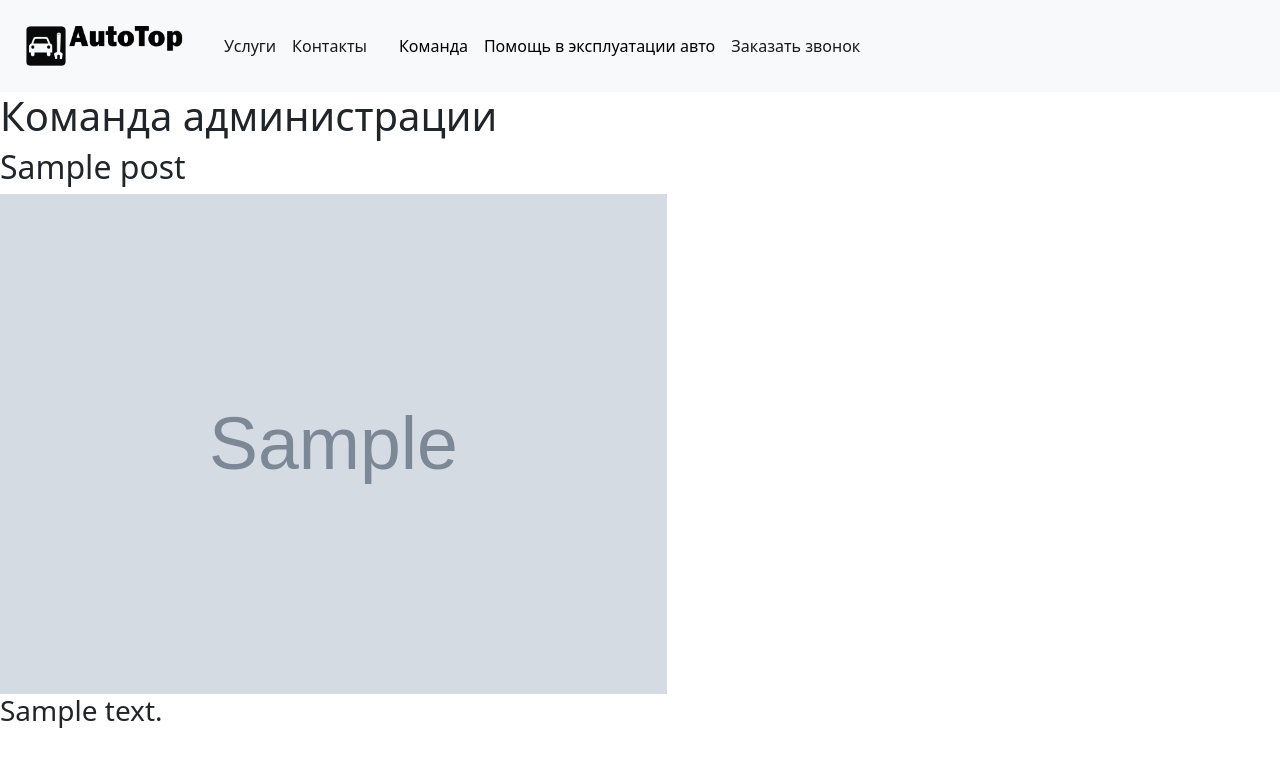
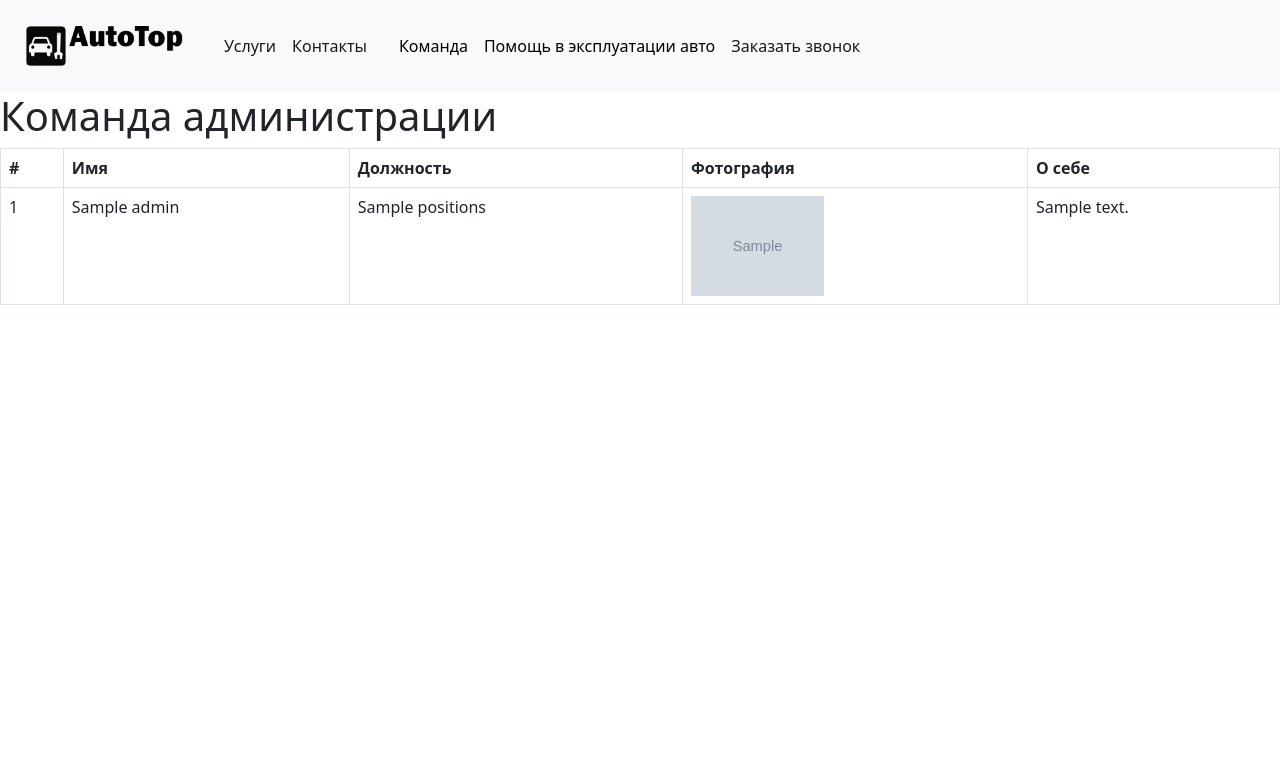
Before and after one commit to TomYDoma/AutoTop_ver2, a Django app: template home/templates/home/team_admin.html in a window 1280 px wide. Shown: the top 767 px of the page. Run offline with Django 4.2, Linux system fonts and the light colour scheme; the template is opened without the code that fills it: most values are stand-ins (such as "Sample title", 1, 10 or a date in 2020); grey boxes marked "Sample" are stand-in pictures.

Commit message:
cpecialist_admin

```diff
--- a/home/admin.py
+++ b/home/admin.py
@@ -1,4 +1,4 @@
 from django.contrib import admin
-from .models import Post
+from .models import SpecialistAdmin
 
-admin.site.register(Post)
+admin.site.register(SpecialistAdmin)
--- a/home/templates/home/team_admin.html
+++ b/home/templates/home/team_admin.html
@@ -1,14 +1,29 @@
 {% extends 'home/base.html' %}
 {% block content %}
+
 <h1>Команда администрации</h1>
+<table class="table table-bordered">
+  <thead>
+    <tr>
+      <th scope="col">#</th>
+      <th scope="col">Имя</th>
+      <th scope="col">Должность</th>
+      <th scope="col">Фотография</th>
+      <th scope="col">О себе</th>
+    </tr>
+  </thead>
 
-  {% for post in object_list %}
-    <div class="post-entry">
-      <h2>{{ post.title }}</h2>
-      <img src="{{ post.image.url}}", style="height: 500px">
-      <h3>{{ post.body }}</h3>
-
-    </div>
+  {% for admin in object_list %}
+  <tbody>
+    <tr>
+      <td>{{forloop.counter}}</td>
+      <td>{{ admin.name }}</td>
+      <td>{{ admin.positions}}</td>
+      <td><img src="{{ admin.image.url}}", style="height: 100px"></td>
+      <td>{{ admin.body }}</td>
+    </tr>
+  </tbody>
   {% endfor %}
+  </table>
 
 {% endblock content %}
--- a/home/urls.py
+++ b/home/urls.py
@@ -2,14 +2,14 @@ from django.urls import path, re_path
 from django.conf import settings
 from django.conf.urls.static import static
 from . import views
-from .views import BlogListView
+from .views import SmecAdminListView
 
 urlpatterns = [
     path('', views.index, name = "home"),
     path('contact', views.contact, name = "contact"),
     path('services', views.services, name="services"),
     path('team_specialist', views.team_specialist, name="team_specialist"),
-    path('team_admin', BlogListView.as_view(), name='team_admin'),
+    path('team_admin', SmecAdminListView.as_view(), name='team_admin'),
 ] + static(settings.STATIC_URL, document_root=settings.STATIC_ROOT)
 
 if settings.DEBUG:
--- a/home/views.py
+++ b/home/views.py
@@ -3,7 +3,7 @@ from django.shortcuts import render
 from django.views.generic import ListView
 from django.http import HttpResponse
 
-from .models import Post
+from .models import SpecialistAdmin
 
 
 def index(request):
@@ -22,6 +22,6 @@ def team_specialist(request):
     return render(request, 'home/team_specialist.html')
 
 
-class BlogListView(ListView):
-    model = Post
+class SmecAdminListView(ListView):
+    model = SpecialistAdmin
     template_name = 'home/team_admin.html'
```
Also changed, not shown: home/models.py (+5 -4 lines), db.sqlite3, home/migrations/0007_rename_post_specialistadmin.py (added), home/migrations/0008_rename_title_specialistadmin_name_and_more.py (added), media/images/1f77n72ljx4jl4bwmylkcvx23te20y33.jpg.webp (added), media/images/3emof2g1wtagbgbpwhyxkxxzizseghu2.jpg_vDFXXP8.webp (added), media/images/r88kc5dt2yluaxtjoytjcuf1gtta4bbl.jpg.webp (added).
